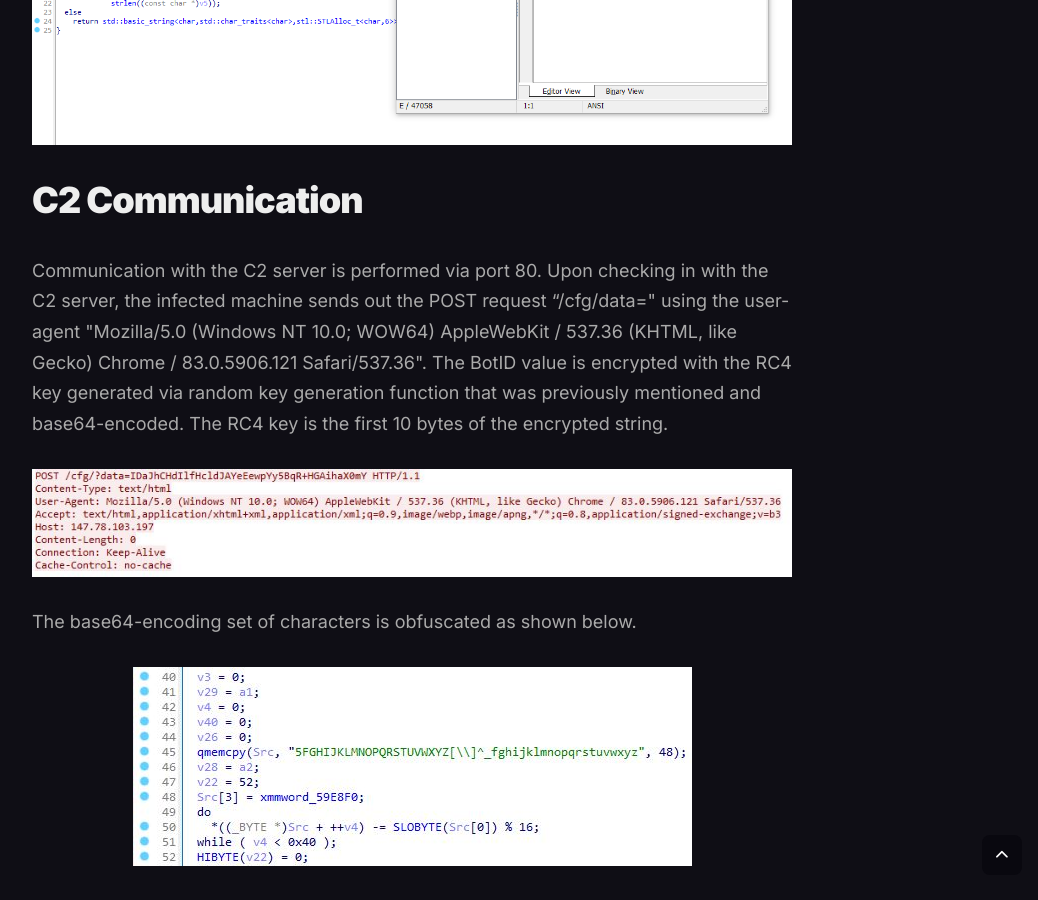
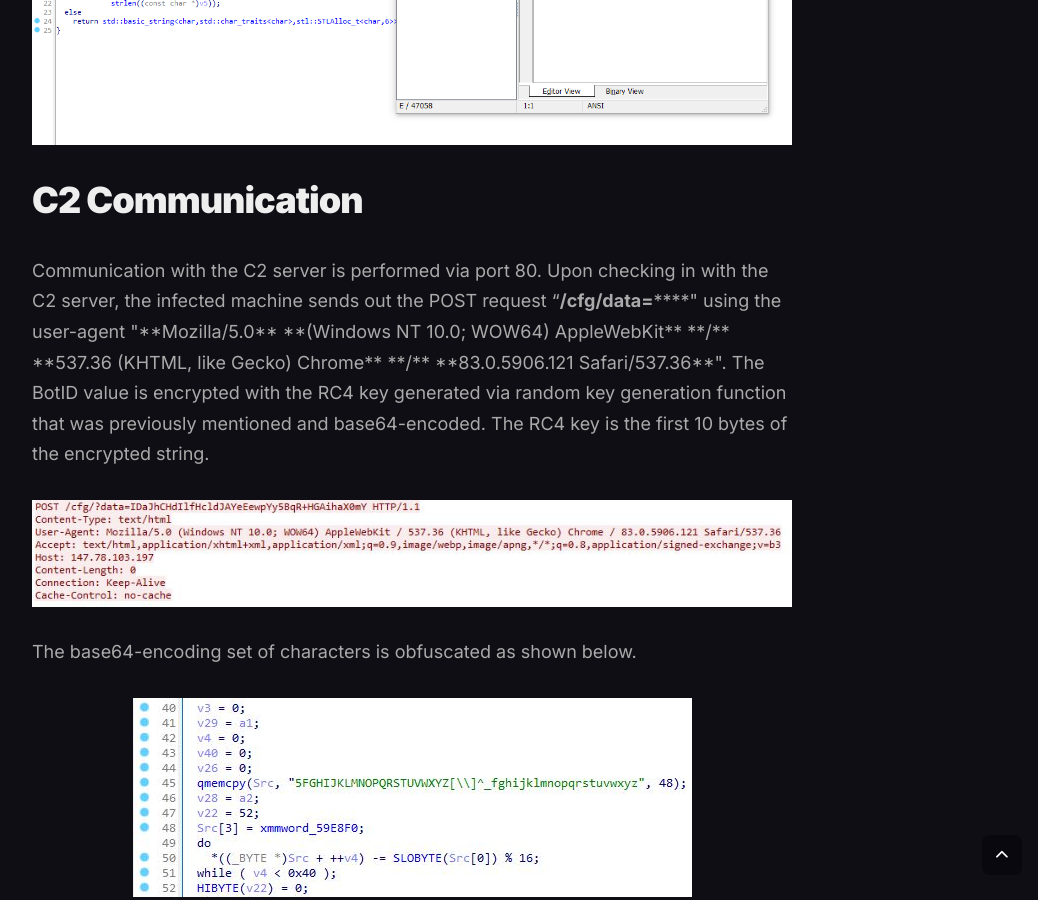
Before and after one commit to RussianPanda95/russianpanda95.github.io, a Jekyll site: the page built from _posts/2024-03-16-The-GlorySprout-Stealer-or-a-Failed-Clone-of-Taurus-Stealer.md, in a window 1280 px wide and 900 px high, scrolled down 7655 px. Shown: the whole window, without its empty margins (228-1266 px from the left). Built offline with Jekyll 4.4.1, drawn with Linux system fonts in a browser that asks for light colours; nearby versions of some CDN libraries; comment, search, counter and statistics services are not loaded.

Commit message:
New commit

```diff
--- a/_posts/2024-03-16-The-GlorySprout-Stealer-or-a-Failed-Clone-of-Taurus-Stealer.md
+++ b/_posts/2024-03-16-The-GlorySprout-Stealer-or-a-Failed-Clone-of-Taurus-Stealer.md
@@ -97,7 +97,7 @@
 
 # C2 Communication
 
-Communication with the C2 server is performed via port 80. Upon checking in with the C2 server, the infected machine sends out the POST request "/cfg/data=<BotID>" using the user-agent "Mozilla/5.0 (Windows NT 10.0; WOW64) AppleWebKit / 537.36 (KHTML, like Gecko) Chrome / 83.0.5906.121 Safari/537.36". The BotID value is encrypted with the RC4 key generated via random key generation function that was previously mentioned and base64-encoded. The RC4 key is the first 10 bytes of the encrypted string.
+Communication with the C2 server is performed via port 80. Upon checking in with the C2 server, the infected machine sends out the POST request "**/cfg/data=****<BotID>**" using the user-agent "**Mozilla/5.0** **(Windows NT 10.0; WOW64) AppleWebKit** **/** **537.36 (KHTML, like Gecko) Chrome** **/** **83.0.5906.121 Safari/537.36**". The BotID value is encrypted with the RC4 key generated via random key generation function that was previously mentioned and base64-encoded. The RC4 key is the first 10 bytes of the encrypted string.
 
 ![c2_post_check_in.jpg](/images/GlorySprout/c2_post_check_in.JPG)
 
```
